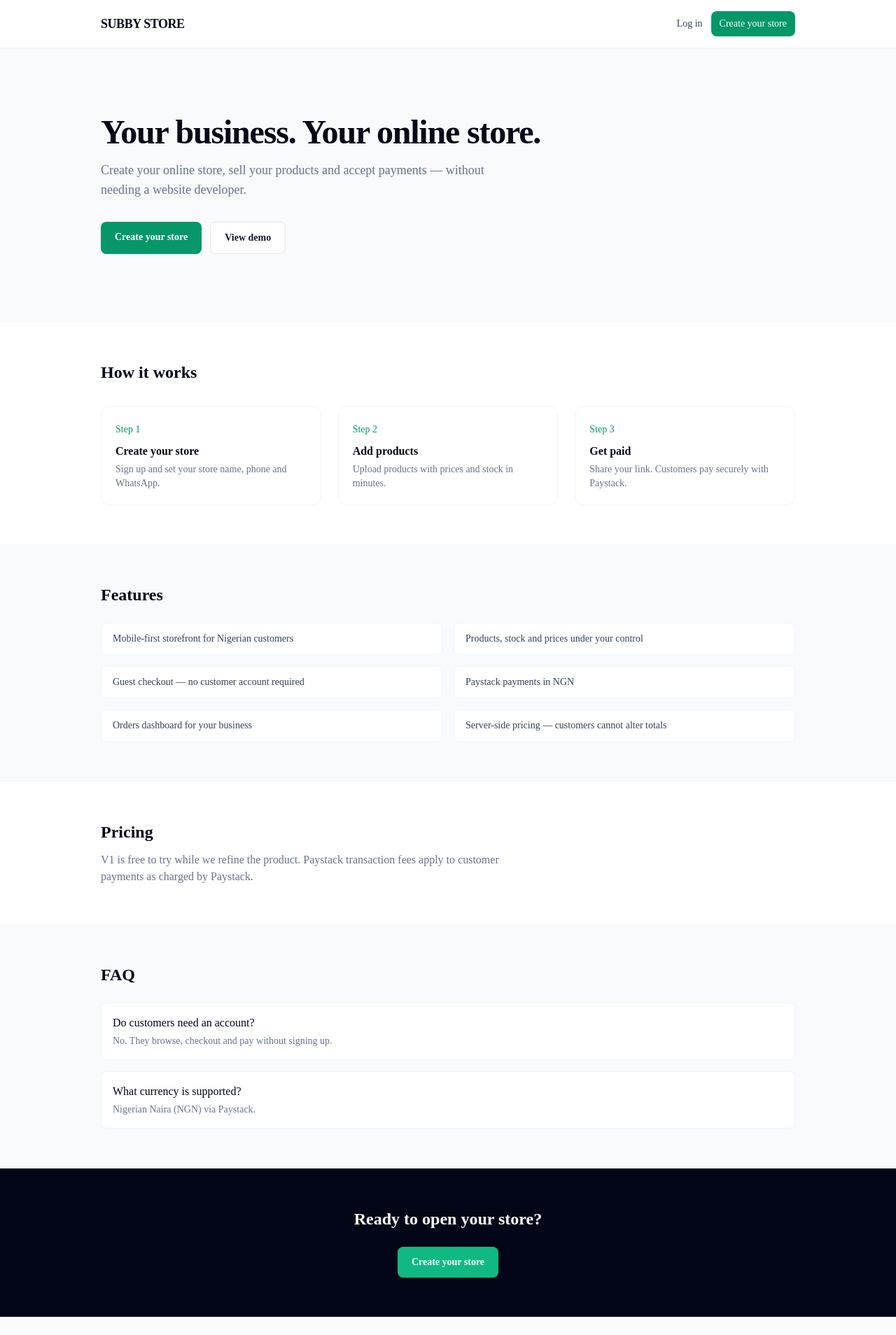
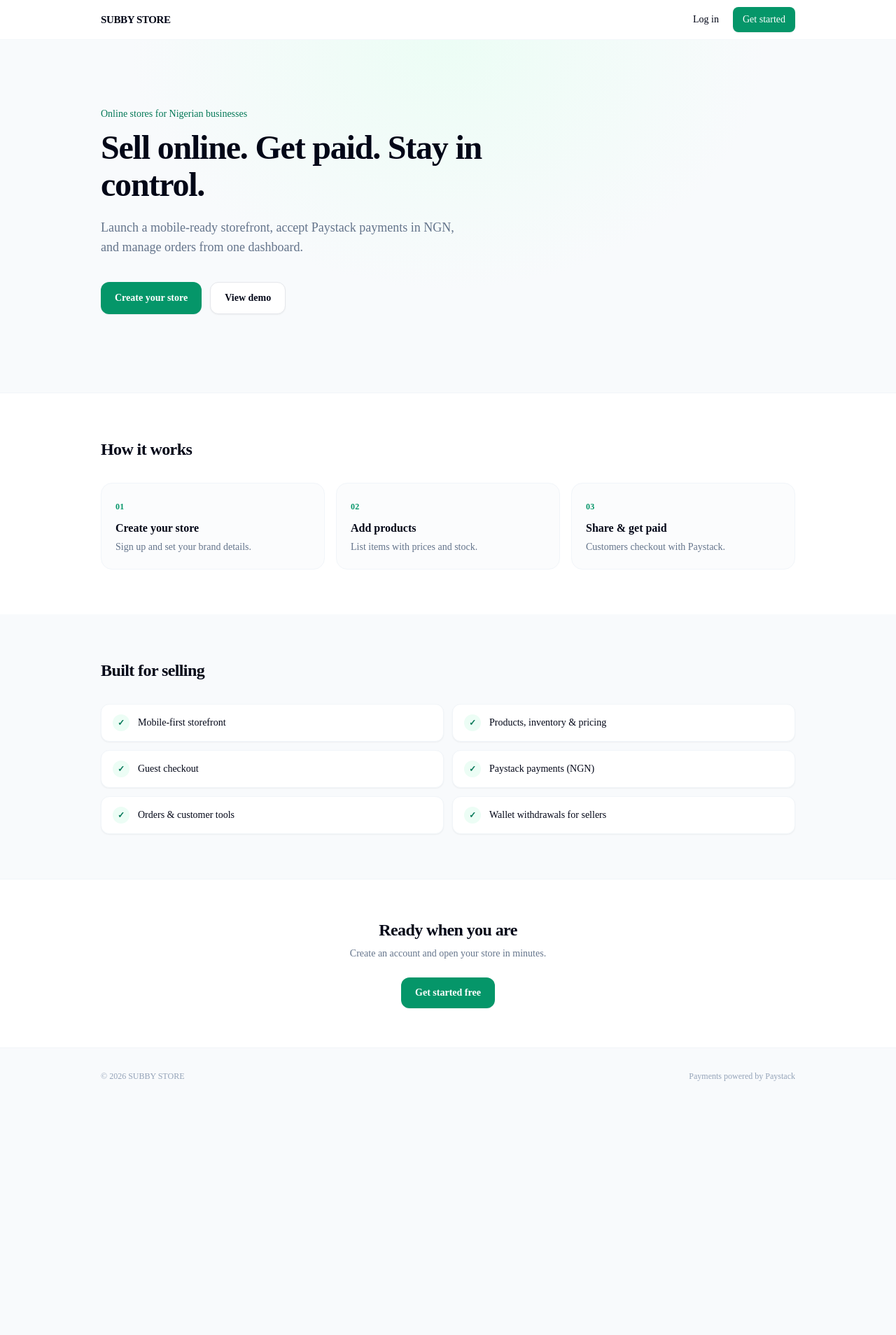
Before and after one commit to olasubomi-png/SUBBY-STORE, a Next.js app: page / in a window 1280 px wide. Shown: the top 1908 px of the page at 70% size. After the commit the page ends 1578 px from the top, so only its background shows below. Built offline with nearby package versions, Linux system fonts and the light colour scheme.

Commit message:
style: polish marketing, auth, and dashboard UI
Tighter professional copy, cleaner landing and auth screens, refined
focus states, and less noisy helper text across the seller overview.

```diff
--- a/app/(auth)/login/page.tsx
+++ b/app/(auth)/login/page.tsx
@@ -3,12 +3,26 @@ import { AuthForm } from "@/components/AuthForm";
 
 export default function LoginPage() {
   return (
-    <div className="mx-auto flex min-h-screen max-w-md flex-col justify-center px-4 py-12">
-      <Link href="/" className="mb-8 text-center text-lg font-semibold text-ink-950">
-        SUBBY STORE
-      </Link>
-      <h1 className="mb-6 text-center text-2xl font-semibold">Log in</h1>
-      <AuthForm mode="login" />
+    <div className="min-h-screen bg-ink-50">
+      <div className="mx-auto flex min-h-screen max-w-md flex-col justify-center px-4 py-12">
+        <Link
+          href="/"
+          className="mb-10 text-center text-[15px] font-semibold tracking-tight text-ink-950"
+        >
+          SUBBY STORE
+        </Link>
+        <div className="rounded-2xl border border-ink-100 bg-white p-6 shadow-sm sm:p-8">
+          <h1 className="text-center text-xl font-semibold tracking-tight text-ink-950">
+            Log in
+          </h1>
+          <p className="mt-1.5 text-center text-sm text-ink-500">
+            Access your seller dashboard
+          </p>
+          <div className="mt-6">
+            <AuthForm mode="login" />
+          </div>
+        </div>
+      </div>
     </div>
   );
 }
--- a/app/(auth)/signup/page.tsx
+++ b/app/(auth)/signup/page.tsx
@@ -3,12 +3,26 @@ import { AuthForm } from "@/components/AuthForm";
 
 export default function SignupPage() {
   return (
-    <div className="mx-auto flex min-h-screen max-w-md flex-col justify-center px-4 py-12">
-      <Link href="/" className="mb-8 text-center text-lg font-semibold text-ink-950">
-        SUBBY STORE
-      </Link>
-      <h1 className="mb-6 text-center text-2xl font-semibold">Create account</h1>
-      <AuthForm mode="signup" />
+    <div className="min-h-screen bg-ink-50">
+      <div className="mx-auto flex min-h-screen max-w-md flex-col justify-center px-4 py-12">
+        <Link
+          href="/"
+          className="mb-10 text-center text-[15px] font-semibold tracking-tight text-ink-950"
+        >
+          SUBBY STORE
+        </Link>
+        <div className="rounded-2xl border border-ink-100 bg-white p-6 shadow-sm sm:p-8">
+          <h1 className="text-center text-xl font-semibold tracking-tight text-ink-950">
+            Create account
+          </h1>
+          <p className="mt-1.5 text-center text-sm text-ink-500">
+            Start selling with your own store
+          </p>
+          <div className="mt-6">
+            <AuthForm mode="signup" />
+          </div>
+        </div>
+      </div>
     </div>
   );
 }
--- a/app/(dashboard)/dashboard/settings/page.tsx
+++ b/app/(dashboard)/dashboard/settings/page.tsx
@@ -397,8 +397,7 @@ export default function SettingsPage() {
             { maxLength: 32, placeholder: "08031234567 or 2348031234567" }
           )}
           <p className="text-xs text-ink-500">
-            Used on your storefront and for seller alerts (new orders, payments, low stock)
-            when WhatsApp messaging is enabled for the platform.
+            Shown on your storefront. Used for order alerts when WhatsApp is enabled.
           </p>
           {field("Email", store.email || "", (v) => patch({ email: v }), {
             type: "email",
--- a/app/layout.tsx
+++ b/app/layout.tsx
@@ -2,9 +2,12 @@ import type { Metadata } from "next";
 import "./globals.css";
 
 export const metadata: Metadata = {
-  title: "SUBBY STORE — Your business. Your online store.",
+  title: {
+    default: "SUBBY STORE",
+    template: "%s · SUBBY STORE",
+  },
   description:
-    "Create your online store, sell your products and accept payments — without needing a website developer.",
+    "Launch an online store, accept Paystack payments in NGN, and manage orders from one dashboard.",
 };
 
 export default function RootLayout({
@@ -14,7 +17,9 @@ export default function RootLayout({
 }) {
   return (
     <html lang="en">
-      <body className="min-h-screen font-sans">{children}</body>
+      <body className="min-h-screen bg-ink-50 font-sans text-ink-950 antialiased">
+        {children}
+      </body>
     </html>
   );
 }
--- a/app/page.tsx
+++ b/app/page.tsx
@@ -3,104 +3,122 @@ import Link from "next/link";
 export default function LandingPage() {
   return (
     <div className="min-h-screen bg-ink-50">
-      <header className="border-b border-ink-100 bg-white">
-        <div className="mx-auto flex max-w-5xl items-center justify-between px-4 py-4">
-          <span className="text-lg font-semibold tracking-tight text-ink-950">
+      <header className="sticky top-0 z-20 border-b border-ink-100/80 bg-white/90 backdrop-blur">
+        <div className="mx-auto flex h-14 max-w-5xl items-center justify-between px-4">
+          <span className="text-[15px] font-semibold tracking-tight text-ink-950">
             SUBBY STORE
           </span>
-          <div className="flex items-center gap-3 text-sm">
-            <Link href="/login" className="text-ink-700 hover:text-ink-950">
+          <div className="flex items-center gap-2 text-sm">
+            <Link
+              href="/login"
+              className="rounded-lg px-3 py-2 text-ink-600 transition hover:bg-ink-100 hover:text-ink-950"
+            >
               Log in
             </Link>
             <Link
               href="/signup"
-              className="rounded-lg bg-brand-600 px-3 py-2 font-medium text-white hover:bg-brand-700"
+              className="rounded-lg bg-brand-600 px-3.5 py-2 font-medium text-white shadow-sm transition hover:bg-brand-700"
             >
-              Create your store
+              Get started
             </Link>
           </div>
         </div>
       </header>
 
       <main>
-        <section className="mx-auto max-w-5xl px-4 py-16 sm:py-24">
-          <h1 className="max-w-2xl text-4xl font-semibold tracking-tight text-ink-950 sm:text-5xl">
-            Your business. Your online store.
+        <section className="relative overflow-hidden">
+          <div className="pointer-events-none absolute inset-0 bg-[radial-gradient(ellipse_at_top,_var(--tw-gradient-stops))] from-brand-50 via-ink-50 to-ink-50" />
+          <div className="relative mx-auto max-w-5xl px-4 pb-20 pt-16 sm:pb-28 sm:pt-24">
+            <p className="text-sm font-medium text-brand-700">
+              Online stores for Nigerian businesses
+            </p>
+            <h1 className="mt-3 max-w-2xl text-4xl font-semibold tracking-tight text-ink-950 sm:text-5xl sm:leading-[1.1]">
+              Sell online. Get paid. Stay in control.
             </h1>
-          <p className="mt-4 max-w-xl text-lg text-ink-500">
-            Create your online store, sell your products and accept payments —
-            without needing a website developer.
+            <p className="mt-5 max-w-lg text-base leading-relaxed text-ink-500 sm:text-lg">
+              Launch a mobile-ready storefront, accept Paystack payments in NGN,
+              and manage orders from one dashboard.
             </p>
-          <div className="mt-8 flex flex-wrap gap-3">
+            <div className="mt-9 flex flex-wrap gap-3">
               <Link
                 href="/signup"
-              className="rounded-lg bg-brand-600 px-5 py-3 text-sm font-semibold text-white hover:bg-brand-700"
+                className="inline-flex items-center justify-center rounded-xl bg-brand-600 px-5 py-3 text-sm font-semibold text-white shadow-sm transition hover:bg-brand-700"
               >
                 Create your store
               </Link>
               <Link
                 href="/store/demo-fashion"
-              className="rounded-lg border border-ink-200 bg-white px-5 py-3 text-sm font-semibold text-ink-800 hover:bg-ink-100"
+                className="inline-flex items-center justify-center rounded-xl border border-ink-200 bg-white px-5 py-3 text-sm font-semibold text-ink-800 shadow-sm transition hover:bg-ink-50"
               >
                 View demo
               </Link>
             </div>
+          </div>
         </section>
 
-        <section className="border-t border-ink-100 bg-white py-14">
+        <section className="border-t border-ink-100 bg-white py-16">
           <div className="mx-auto max-w-5xl px-4">
-            <h2 className="text-2xl font-semibold text-ink-950">How it works</h2>
-            <ol className="mt-8 grid gap-6 sm:grid-cols-3">
+            <h2 className="text-xl font-semibold tracking-tight text-ink-950 sm:text-2xl">
+              How it works
+            </h2>
+            <ol className="mt-8 grid gap-4 sm:grid-cols-3">
               {[
                 {
-                  step: "1",
+                  step: "01",
                   title: "Create your store",
-                  body: "Sign up and set your store name, phone and WhatsApp.",
+                  body: "Sign up and set your brand details.",
                 },
                 {
-                  step: "2",
+                  step: "02",
                   title: "Add products",
-                  body: "Upload products with prices and stock in minutes.",
+                  body: "List items with prices and stock.",
                 },
                 {
-                  step: "3",
-                  title: "Get paid",
-                  body: "Share your link. Customers pay securely with Paystack.",
+                  step: "03",
+                  title: "Share & get paid",
+                  body: "Customers checkout with Paystack.",
                 },
               ].map((item) => (
                 <li
                   key={item.step}
-                  className="rounded-xl border border-ink-100 p-5"
+                  className="rounded-2xl border border-ink-100 bg-ink-50/50 p-5"
                 >
-                  <span className="text-sm font-medium text-brand-600">
-                    Step {item.step}
+                  <span className="text-xs font-semibold tracking-wide text-brand-600">
+                    {item.step}
                   </span>
-                  <h3 className="mt-2 font-semibold text-ink-950">
+                  <h3 className="mt-2 text-base font-semibold text-ink-950">
                     {item.title}
                   </h3>
-                  <p className="mt-1 text-sm text-ink-500">{item.body}</p>
+                  <p className="mt-1 text-sm leading-relaxed text-ink-500">
+                    {item.body}
+                  </p>
                 </li>
               ))}
             </ol>
           </div>
         </section>
 
-        <section className="py-14">
+        <section className="py-16">
           <div className="mx-auto max-w-5xl px-4">
-            <h2 className="text-2xl font-semibold text-ink-950">Features</h2>
-            <ul className="mt-6 grid gap-4 sm:grid-cols-2">
+            <h2 className="text-xl font-semibold tracking-tight text-ink-950 sm:text-2xl">
+              Built for selling
+            </h2>
+            <ul className="mt-8 grid gap-3 sm:grid-cols-2">
               {[
-                "Mobile-first storefront for Nigerian customers",
-                "Products, stock and prices under your control",
-                "Guest checkout — no customer account required",
-                "Paystack payments in NGN",
-                "Orders dashboard for your business",
-                "Server-side pricing — customers cannot alter totals",
+                "Mobile-first storefront",
+                "Products, inventory & pricing",
+                "Guest checkout",
+                "Paystack payments (NGN)",
+                "Orders & customer tools",
+                "Wallet withdrawals for sellers",
               ].map((f) => (
                 <li
                   key={f}
-                  className="rounded-lg border border-ink-100 bg-white px-4 py-3 text-sm text-ink-700"
+                  className="flex items-center gap-3 rounded-xl border border-ink-100 bg-white px-4 py-3.5 text-sm font-medium text-ink-800 shadow-sm"
                 >
+                  <span className="flex h-6 w-6 shrink-0 items-center justify-center rounded-full bg-brand-50 text-xs font-bold text-brand-700">
+                    ✓
+                  </span>
                   {f}
                 </li>
               ))}
@@ -109,54 +127,28 @@ export default function LandingPage() {
         </section>
 
         <section className="border-t border-ink-100 bg-white py-14">
-          <div className="mx-auto max-w-5xl px-4">
-            <h2 className="text-2xl font-semibold text-ink-950">Pricing</h2>
-            <p className="mt-3 max-w-xl text-ink-500">
-              V1 is free to try while we refine the product. Paystack transaction
-              fees apply to customer payments as charged by Paystack.
+          <div className="mx-auto max-w-5xl px-4 text-center">
+            <h2 className="text-xl font-semibold tracking-tight text-ink-950 sm:text-2xl">
+              Ready when you are
+            </h2>
+            <p className="mx-auto mt-2 max-w-md text-sm text-ink-500">
+              Create an account and open your store in minutes.
             </p>
-          </div>
-        </section>
-
-        <section className="py-14">
-          <div className="mx-auto max-w-5xl px-4">
-            <h2 className="text-2xl font-semibold text-ink-950">FAQ</h2>
-            <dl className="mt-6 space-y-4">
-              <div className="rounded-lg border border-ink-100 bg-white p-4">
-                <dt className="font-medium text-ink-950">
-                  Do customers need an account?
-                </dt>
-                <dd className="mt-1 text-sm text-ink-500">
-                  No. They browse, checkout and pay without signing up.
-                </dd>
-              </div>
-              <div className="rounded-lg border border-ink-100 bg-white p-4">
-                <dt className="font-medium text-ink-950">
-                  What currency is supported?
-                </dt>
-                <dd className="mt-1 text-sm text-ink-500">
-                  Nigerian Naira (NGN) via Paystack.
-                </dd>
-              </div>
-            </dl>
-          </div>
-        </section>
-
-        <section className="border-t border-ink-100 bg-ink-950 py-14 text-center">
-          <h2 className="text-2xl font-semibold text-white">
-            Ready to open your store?
-          </h2>
             <Link
               href="/signup"
-            className="mt-6 inline-block rounded-lg bg-brand-500 px-5 py-3 text-sm font-semibold text-white hover:bg-brand-600"
+              className="mt-6 inline-flex rounded-xl bg-brand-600 px-5 py-3 text-sm font-semibold text-white shadow-sm transition hover:bg-brand-700"
             >
-            Create your store
+              Get started free
             </Link>
+          </div>
         </section>
       </main>
 
-      <footer className="border-t border-ink-100 py-6 text-center text-xs text-ink-400">
-        SUBBY STORE · Built for Nigerian small businesses
+      <footer className="border-t border-ink-100 py-8">
+        <div className="mx-auto flex max-w-5xl flex-col items-center justify-between gap-2 px-4 text-xs text-ink-400 sm:flex-row">
+          <span>© {new Date().getFullYear()} SUBBY STORE</span>
+          <span>Payments powered by Paystack</span>
+        </div>
       </footer>
     </div>
   );
--- a/components/AuthForm.tsx
+++ b/components/AuthForm.tsx
@@ -35,66 +35,76 @@ export function AuthForm({ mode }: { mode: "login" | "signup" }) {
     }
   }
 
+  const inputClass =
+    "mt-1.5 w-full rounded-xl border border-ink-200 bg-white px-3.5 py-2.5 text-sm text-ink-950 outline-none transition placeholder:text-ink-300 focus:border-brand-500 focus:ring-2 focus:ring-brand-500/20";
+
   return (
     <form onSubmit={onSubmit} className="mx-auto w-full max-w-sm space-y-4">
       {mode === "signup" && (
         <label className="block text-sm">
-          <span className="text-ink-700">Full name</span>
+          <span className="font-medium text-ink-700">Full name</span>
           <input
-            className="mt-1 w-full rounded-lg border border-ink-200 px-3 py-2"
+            className={inputClass}
             value={fullName}
             onChange={(e) => setFullName(e.target.value)}
             required
             minLength={2}
+            autoComplete="name"
           />
         </label>
       )}
       <label className="block text-sm">
-        <span className="text-ink-700">Email</span>
+        <span className="font-medium text-ink-700">Email</span>
         <input
           type="email"
-          className="mt-1 w-full rounded-lg border border-ink-200 px-3 py-2"
+          className={inputClass}
           value={email}
           onChange={(e) => setEmail(e.target.value)}
           required
+          autoComplete="email"
         />
       </label>
       <label className="block text-sm">
-        <span className="text-ink-700">Password</span>
+        <span className="font-medium text-ink-700">Password</span>
         <input
           type="password"
-          className="mt-1 w-full rounded-lg border border-ink-200 px-3 py-2"
+          className={inputClass}
           value={password}
           onChange={(e) => setPassword(e.target.value)}
           required
           minLength={mode === "signup" ? 8 : 1}
+          autoComplete={mode === "signup" ? "new-password" : "current-password"}
         />
       </label>
-      {error && (
-        <p className="text-sm text-red-600" role="alert">
+      {error ? (
+        <p className="rounded-lg bg-red-50 px-3 py-2 text-sm text-red-700" role="alert">
           {error}
         </p>
-      )}
+      ) : null}
       <button
         type="submit"
         disabled={loading}
-        className="w-full rounded-lg bg-brand-600 py-2.5 text-sm font-semibold text-white hover:bg-brand-700 disabled:opacity-60"
+        className="w-full rounded-xl bg-brand-600 px-4 py-2.5 text-sm font-semibold text-white shadow-sm transition hover:bg-brand-700 disabled:opacity-60"
       >
-        {loading ? "Please wait…" : mode === "signup" ? "Create account" : "Log in"}
+        {loading
+          ? "Please wait…"
+          : mode === "signup"
+            ? "Create account"
+            : "Log in"}
       </button>
       <p className="text-center text-sm text-ink-500">
         {mode === "signup" ? (
           <>
             Already have an account?{" "}
-            <Link href="/login" className="text-brand-700">
+            <Link href="/login" className="font-medium text-brand-700 hover:underline">
               Log in
             </Link>
           </>
         ) : (
           <>
             New here?{" "}
-            <Link href="/signup" className="text-brand-700">
-              Create account
+            <Link href="/signup" className="font-medium text-brand-700 hover:underline">
+              Create an account
             </Link>
           </>
         )}
--- a/components/DashboardShell.tsx
+++ b/components/DashboardShell.tsx
@@ -189,8 +189,8 @@ export function DashboardShell({ children }: { children: React.ReactNode }) {
               >
                 SUBBY STORE
               </Link>
-              <span className="hidden text-sm font-medium text-ink-500 lg:inline">
-                Seller dashboard
+              <span className="hidden text-sm text-ink-400 lg:inline">
+                Dashboard
               </span>
             </div>
             <div className="flex items-center gap-1">
--- a/components/StorefrontHeader.tsx
+++ b/components/StorefrontHeader.tsx
@@ -24,7 +24,7 @@ function SocialLink({
       href={href}
       target="_blank"
       rel="noopener noreferrer"
-      className="text-xs font-medium text-ink-600 underline-offset-2 hover:underline"
+      className="text-xs font-medium text-ink-500 transition hover:text-ink-900"
     >
       {label}
     </a>
```
Also changed, not shown: app/(dashboard)/dashboard/page.tsx (+9 -33 lines). Lines whose indentation alone changed are shown as unchanged.
